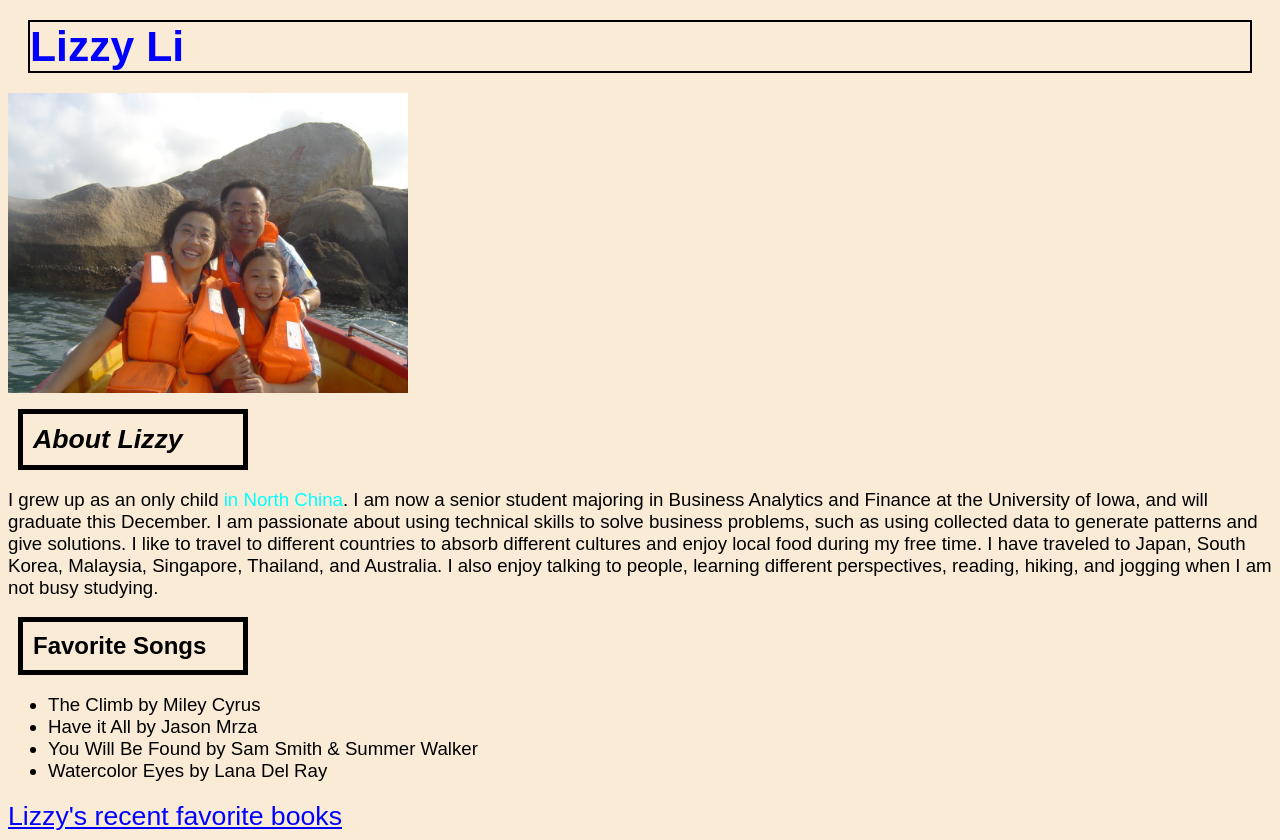
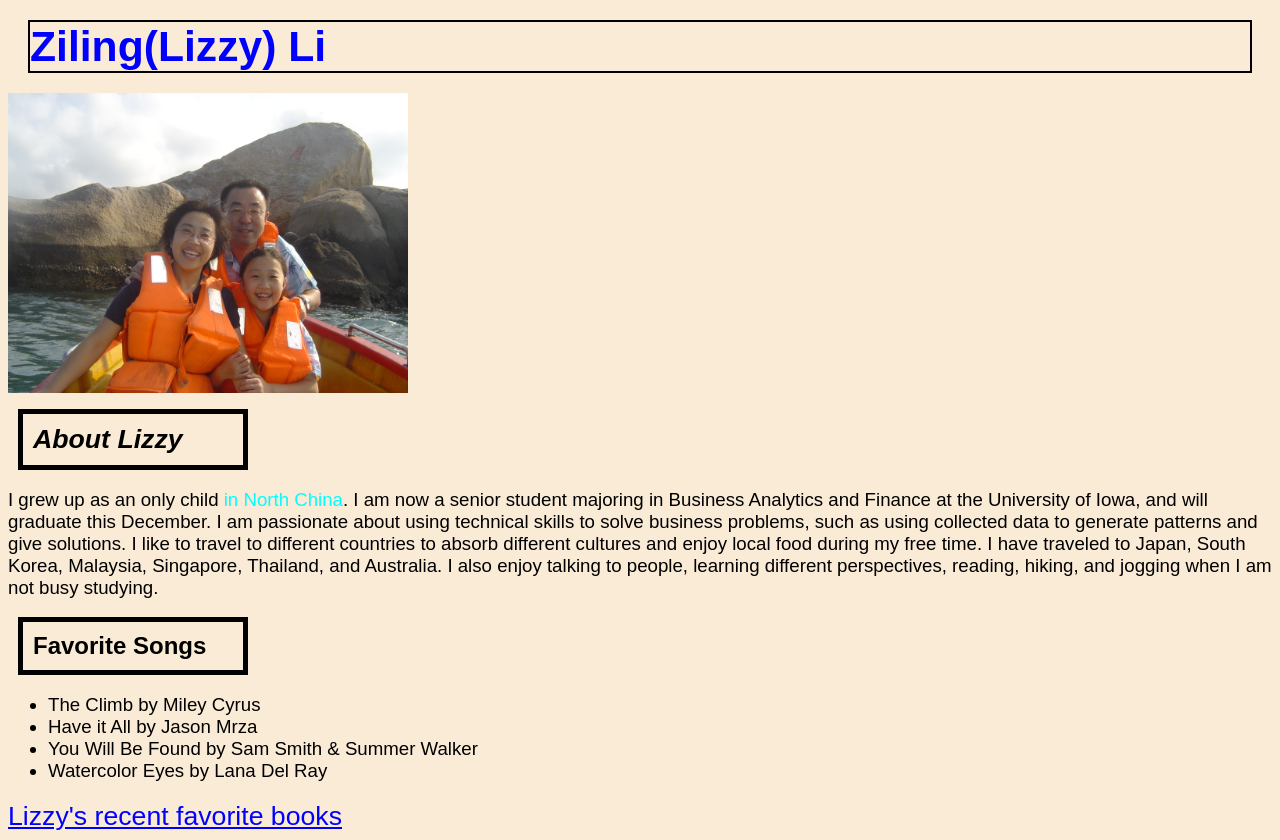
Before and after one commit to zilingli1/HW6, a plain HTML site: page index.html in a window 1280 px wide. Drawn offline with Linux system fonts and the light colour scheme.

Commit message:
final commit

```diff
--- a/index.html
+++ b/index.html
@@ -11,7 +11,7 @@
     </head>
 
     <body>
-        <h1>Lizzy Li</h1>
+        <h1>Ziling(Lizzy) Li</h1>
         <img src="img/IMG_5420.jpg" alt="lizzy with her parents" >
 
         <h2>About Lizzy</h2>
```
